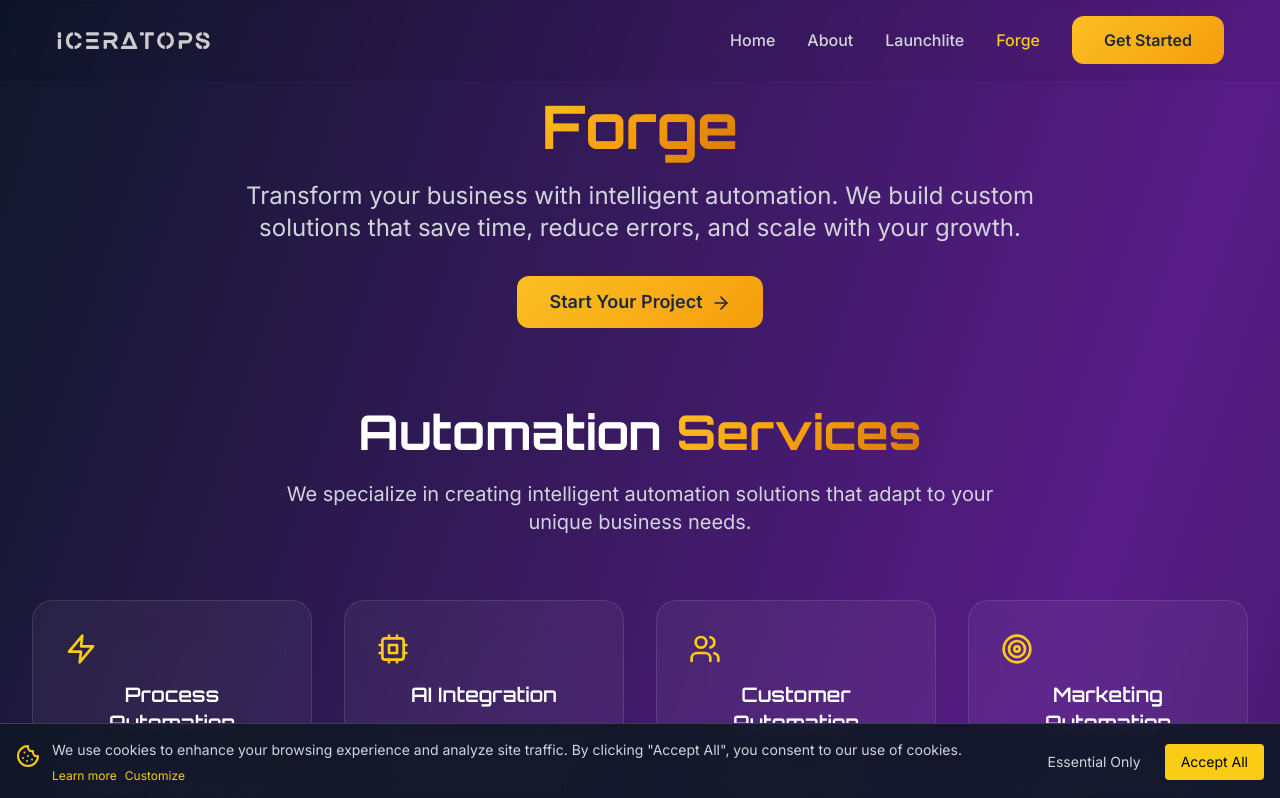
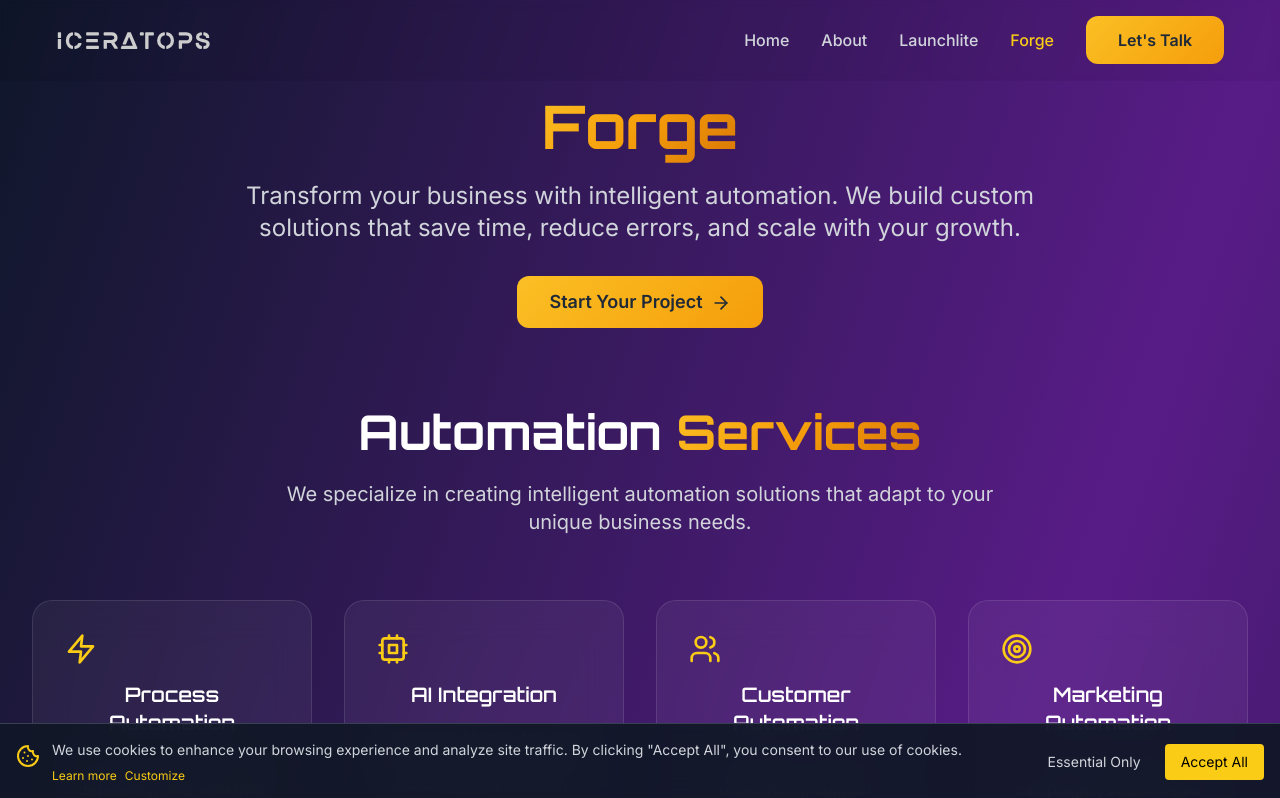
Before and after one commit to iceratops/iceratops, a React (Vite) app: page /forge in a window 1280 px wide. Shown: the top 798 px of the page. Built offline with nearby package versions, Linux system fonts and the light colour scheme.

Commit message:
Refactored CTA on nav

```diff
--- a/src/components/Navbar.tsx
+++ b/src/components/Navbar.tsx
@@ -51,8 +51,8 @@ const Navbar = () => {
                 {item.name}
               </Link>
             ))}
-            <a href="mailto:hello@iceratops.com?subject=General Quote Request" className="btn-primary">
-              Get Started
+            <a href="mailto:hello@iceratops.com?subject=Project Consultation" className="btn-primary">
+              Let's Talk
             </a>
           </div>
 
@@ -89,8 +89,8 @@ const Navbar = () => {
               </Link>
             ))}
             <div className="px-3 py-2">
-              <a href="mailto:hello@iceratops.com?subject=General Quote Request" className="btn-primary w-full">
-                Get Started
+              <a href="mailto:hello@iceratops.com?subject=Project Consultation" className="btn-primary w-full">
+                Let's Talk
               </a>
             </div>
           </div>
```
